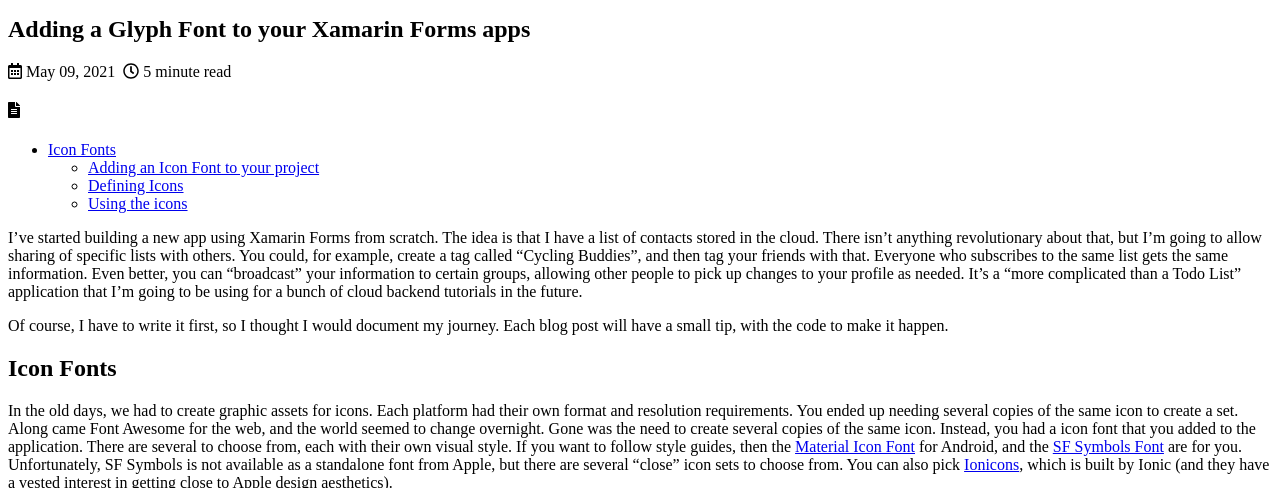
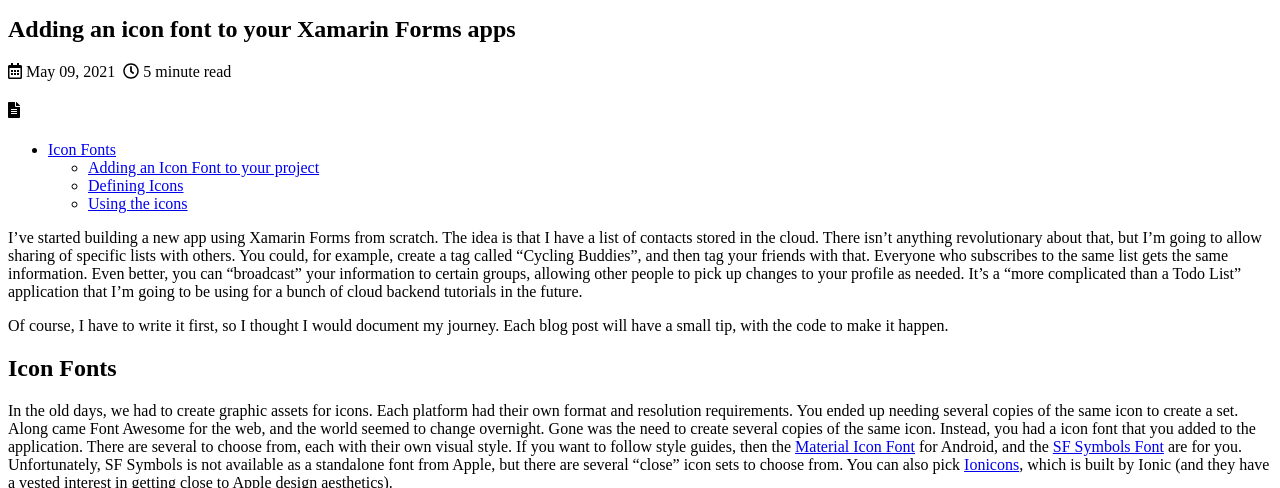
Before and after one commit to adrianhall/adrianhall.github.io, a Jekyll site: the page built from _posts/2021/2021-05-09-xamarin-forms-glyph-fonts.md, in a window 1280 px wide and 900 px high, cut to the strip 412-900 px from the top of the window. Built offline with Jekyll 4.4.1, drawn with Linux system fonts in a browser that asks for light colours; nearby versions of some CDN libraries; comment, search, counter and statistics services are not loaded.

Commit message:
Fixed the casing on the title

```diff
--- a/_posts/2021/2021-05-09-xamarin-forms-glyph-fonts.md
+++ b/_posts/2021/2021-05-09-xamarin-forms-glyph-fonts.md
@@ -1,5 +1,5 @@
 ---
-title: "Adding a Glyph Font to your Xamarin Forms apps"
+title: "Adding an icon font to your Xamarin Forms apps"
 categories:
   - Xamarin
 tags:
```
